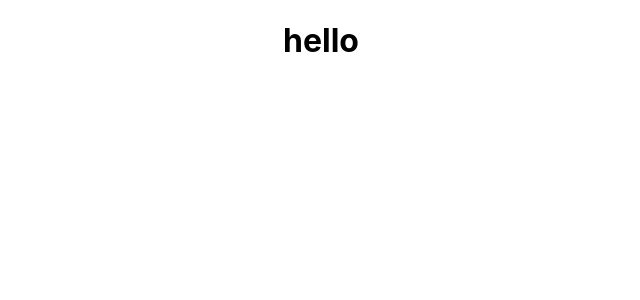
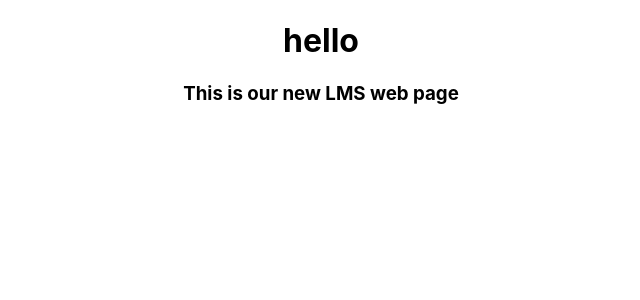
Before and after one commit to chaithrakulal/lms-fe, a React (Create React App) app: page / in a window 1280 px wide. Shown: the top 300 px of the page, without its empty margins (319-959 px from the left). Built offline with nearby package versions, Linux system fonts and the light colour scheme.

Commit message:
initial commits

```diff
--- a/src/features/hello.js
+++ b/src/features/hello.js
@@ -4,6 +4,7 @@ function Hello() {
   return (
     <>
       <h1>hello</h1>
+      <h3>This is our new LMS web page</h3>
     </>
   );
 }
```
